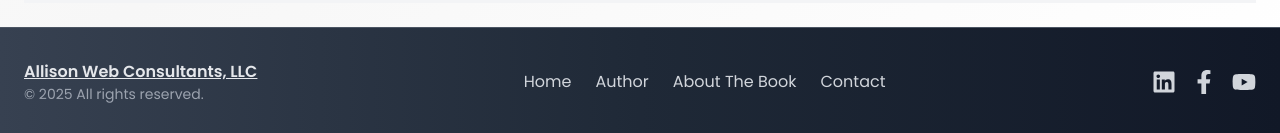
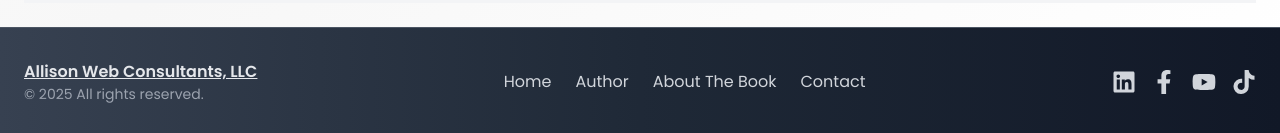
Before and after one commit to qb1968/tcf2, a React (Vite) app: page /shop in a window 1280 px wide. Shown: the part 1102-1235 px from the top of the page. Built offline with nearby package versions, Linux system fonts and the light colour scheme.

Commit message:
tiktok icon link

```diff
--- a/src/components/Footer.jsx
+++ b/src/components/Footer.jsx
@@ -1,7 +1,7 @@
 import React from "react";
 import { Link } from "react-router-dom";
 import { HashLink } from "react-router-hash-link";
-import { FaLinkedin, FaFacebookF, FaYoutube } from "react-icons/fa"; // Import LinkedIn, Facebook, YouTube
+import { FaLinkedin, FaFacebookF, FaYoutube, FaTiktok } from "react-icons/fa"; // Import LinkedIn, Facebook, YouTube
 
 const Footer = () => {
   return (
@@ -71,6 +71,15 @@ const Footer = () => {
           >
             <FaYoutube />
           </a>
+          <a
+            href="https://www.tiktok.com/@imperfecthappines?is_from_webapp=1&sender_device=pc" // replace with your YT link
+            target="_blank"
+            rel="noopener noreferrer"
+            className="hover:text-white transition text-2xl"
+            aria-label="TikTok"
+          >
+            <FaTiktok />
+          </a>
         </div>
       </div>
     </footer>
```
